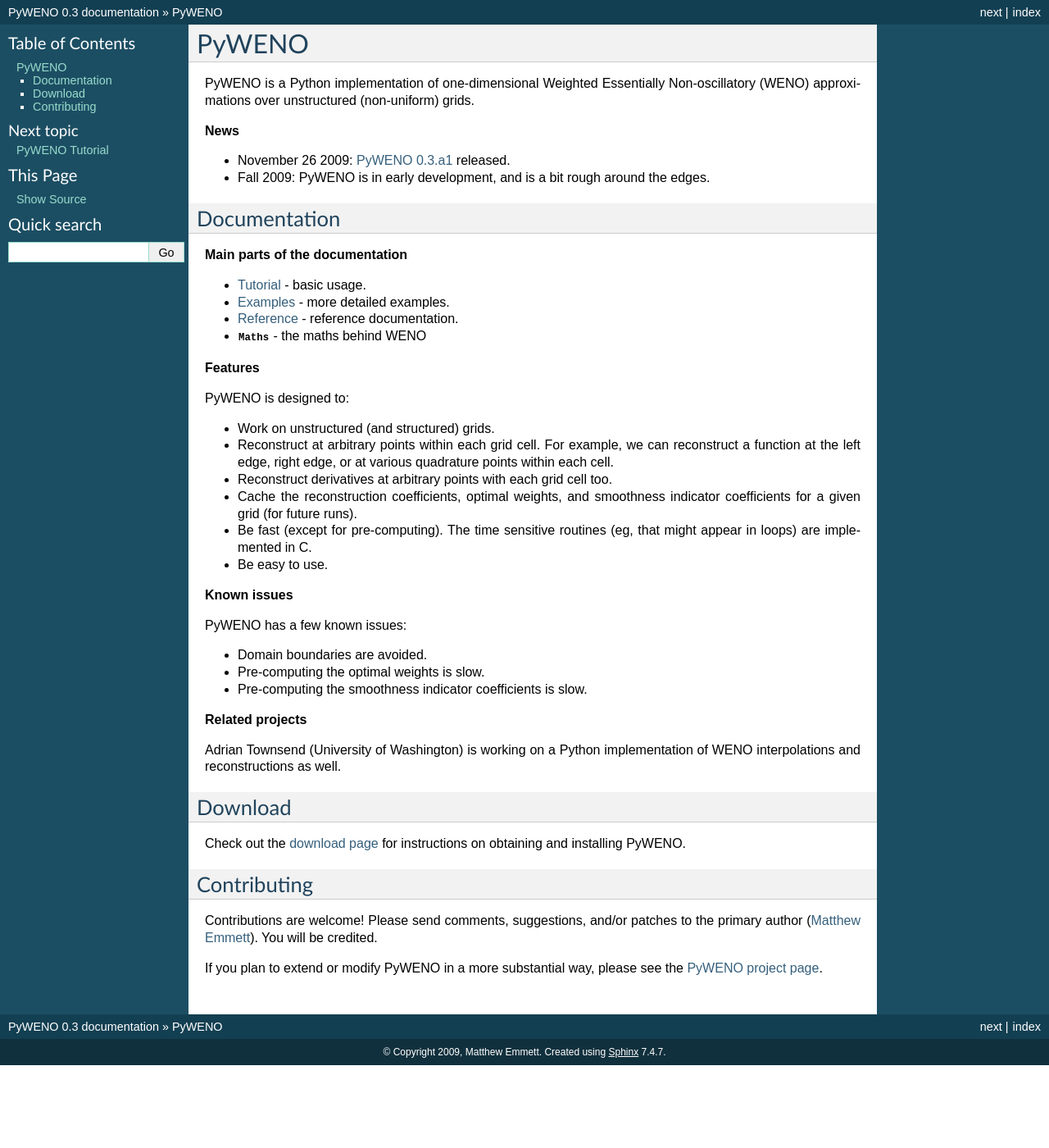
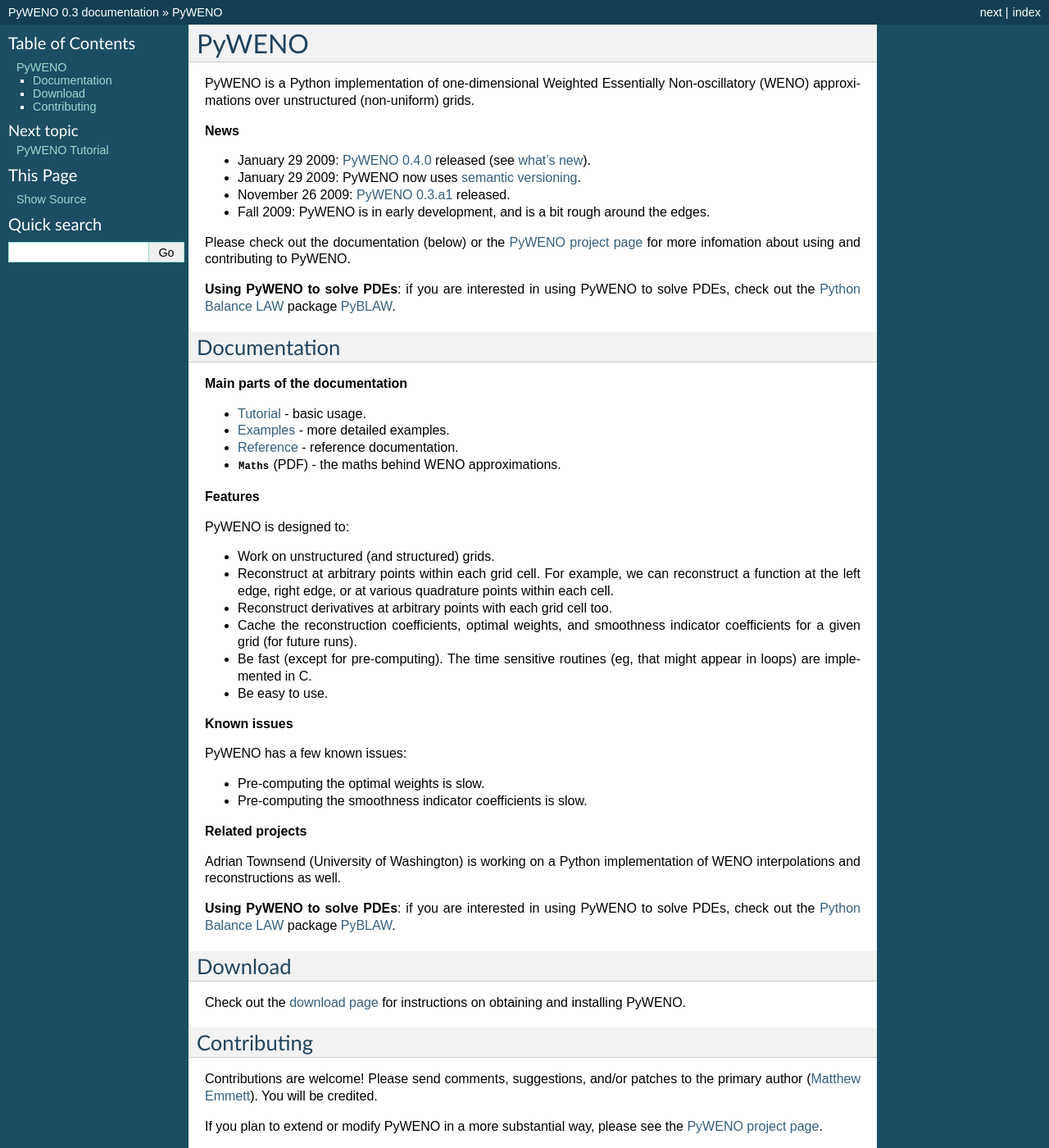
Before and after one commit to memmett/PyWENO, a Sphinx documentation site: the page built from docs/index.rst, in a window 1280 px wide and 1400 px high. Shown: the whole window at 82% size. Built offline with Sphinx 7.4.7, drawn with Linux system fonts in a browser that asks for light colours; formulas are drawn with MathJax 3; the version number is read from the project's files by our own code.

Commit message:
Documentation updates for v0.4.0.

```diff
--- a/docs/index.rst
+++ b/docs/index.rst
@@ -7,9 +7,17 @@
 
 **News**
 
+* January 29 2009: `PyWENO 0.4.0`_ released (see :doc:`what's new <whatsnew>`).
+* January 29 2009: PyWENO now uses `semantic versioning`_.
 * November 26 2009: `PyWENO 0.3.a1`_ released.
 * Fall 2009: PyWENO is in early development, and is a bit rough around
   the edges.
+
+Please check out the documentation (below) or the `PyWENO project
+page`_ for more infomation about using and contributing to PyWENO.
+
+**Using PyWENO to solve PDEs**: if you are interested in using PyWENO
+to solve PDEs, check out the `Python Balance LAW`_ package `PyBLAW`_.
 
 
 Documentation
@@ -20,7 +28,7 @@
 * :doc:`Tutorial <tutorial>` - basic usage.
 * :doc:`Examples <examples>` - more detailed examples.
 * :doc:`Reference <reference>` - reference documentation.
-* :download:`Maths <weno.pdf>` - the maths behind WENO
+* :download:`Maths <weno.pdf>` (PDF) - the maths behind WENO approximations.
 
 
 **Features**
@@ -50,7 +58,6 @@
 
 PyWENO has a few known issues:
 
-* Domain boundaries are avoided.
 * Pre-computing the optimal weights is slow.
 * Pre-computing the smoothness indicator coefficients is slow.
 
@@ -60,6 +67,8 @@
 Adrian Townsend (University of Washington) is working on a Python
 implementation of WENO interpolations and reconstructions as well.
 
+**Using PyWENO to solve PDEs**: if you are interested in using PyWENO
+to solve PDEs, check out the `Python Balance LAW`_ package `PyBLAW`_.
 
 Download
 --------
@@ -86,8 +95,13 @@
    tutorial
    reference
    examples
+   whatsnew
    download
 
 .. _`PyWENO project page`: http://github.com/memmett/PyWENO
 .. _`Matthew Emmett`: http://www.math.ualberta.ca/~memmett/
+.. _`semantic versioning`: http://semver.org/
+.. _`PyBLAW`: http://memmett.github.com/PyBLAW
+.. _`Python Balance LAW`: http://memmett.github.com/PyBLAW
 .. _`PyWENO 0.3.a1`: http://cloud.github.com/downloads/memmett/PyWENO/PyWENO-0.3.a1.tar.gz
+.. _`PyWENO 0.4.0`: http://cloud.github.com/downloads/memmett/PyWENO/PyWENO-0.4.0.tar.gz
```
Also changed, not shown: docs/whatsnew.rst (added, +7 -0 lines).
